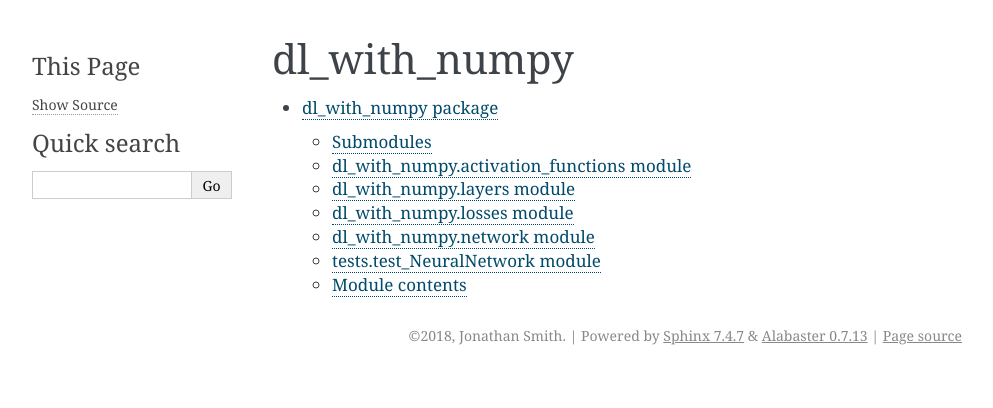
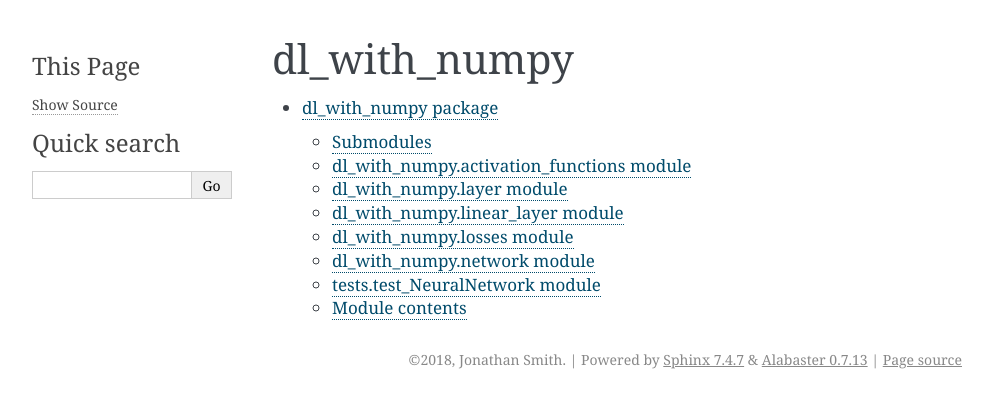
Before and after one commit to jonathan-smith-1/dl_with_numpy, a Sphinx documentation site: the page built from docs/source/modules.rst, in a window 1280 px wide. Shown: the top 408 px of the page, without its empty margins (148-1141 px from the left). Built offline with Sphinx 7.4.7, drawn with Linux system fonts in a browser that asks for light colours.

Commit message:
Update documentation

```diff
--- a/docs/source/dl_with_numpy.rst
+++ b/docs/source/dl_with_numpy.rst
@@ -12,10 +12,18 @@ dl\_with\_numpy.activation\_functions module
     :undoc-members:
     :show-inheritance:
 
-dl\_with\_numpy.layers module
------------------------------
+dl\_with\_numpy.layer module
+----------------------------
 
-.. automodule:: dl_with_numpy.layers
+.. automodule:: dl_with_numpy.layer
+    :members:
+    :undoc-members:
+    :show-inheritance:
+
+dl\_with\_numpy.linear_layer module
+-----------------------------------
+
+.. automodule:: dl_with_numpy.linear_layer
     :members:
     :undoc-members:
     :show-inheritance:
```
